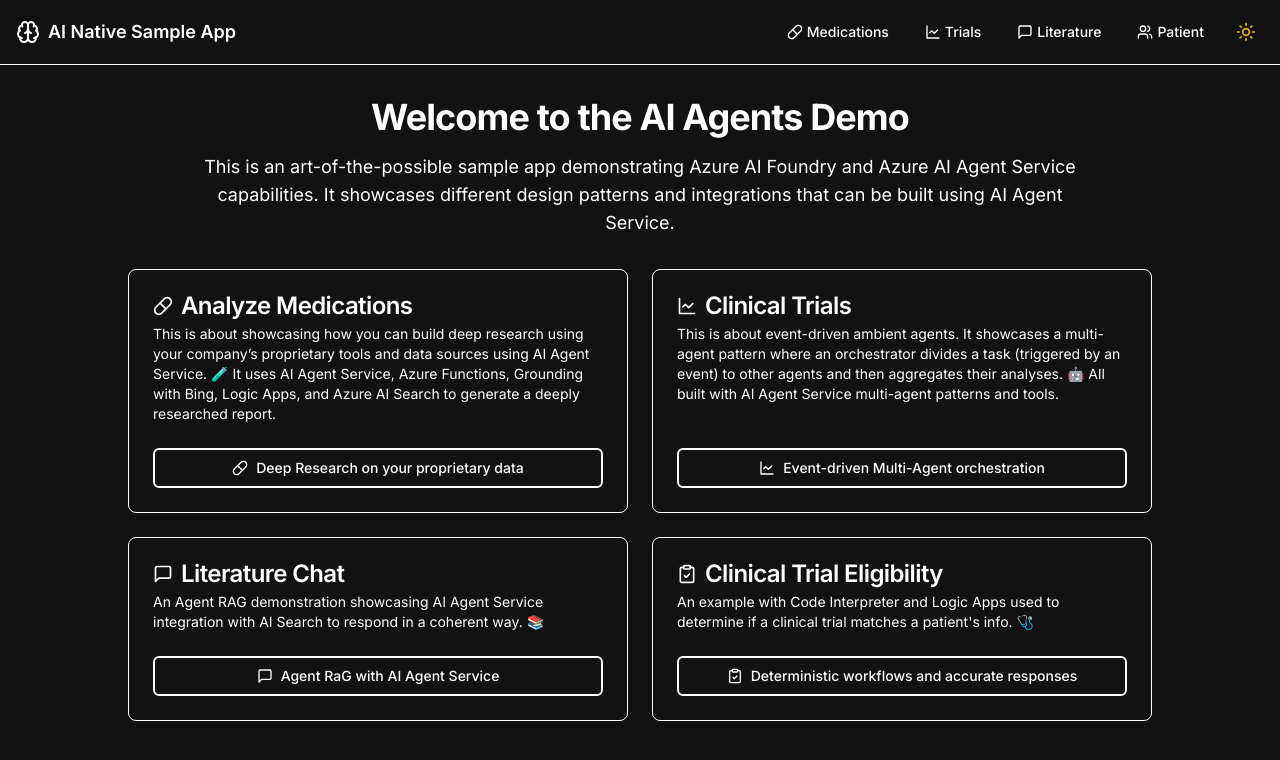
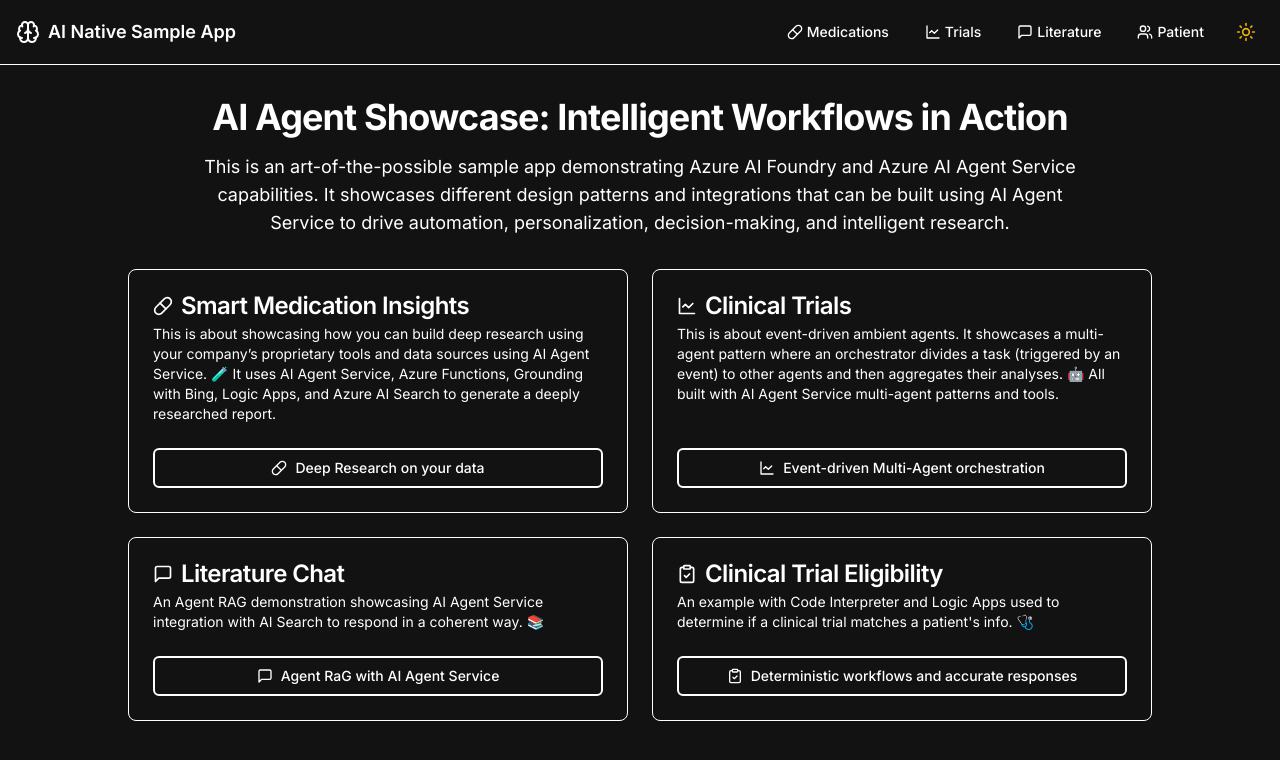
Before and after one commit to yujeny/ai-foundry-workshop, a React (Vite) app in the folder 3-ai-native-e2e-sample/frontend/: page / in a window 1280 px wide. Shown: the top 760 px of the page. Built offline with nearby package versions, Linux system fonts and the light colour scheme; no server answers.

Commit message:
minor update to home page

```diff
--- a/3-ai-native-e2e-sample/frontend/src/pages/home.tsx
+++ b/3-ai-native-e2e-sample/frontend/src/pages/home.tsx
@@ -18,10 +18,10 @@
     {
       to: "/medication",
       icon: <Pill className="h-5 w-5" />,
-      title: "Analyze Medications",
+      title: "Smart Medication Insights",
       desc: `This is about showcasing how you can build deep research using your company’s proprietary tools and data sources using AI Agent Service. 🧪
         It uses AI Agent Service, Azure Functions, Grounding with Bing, Logic Apps, and Azure AI Search to generate a deeply researched report.`,
-      buttonText: "Deep Research on your proprietary data",
+      buttonText: "Deep Research on your data",
       buttonIcon: <Pill className="h-4 w-4" />,
     },
     {
@@ -55,11 +55,11 @@
     <div className="space-y-8">
       {/* Centered main copy */}
       <div className="text-center space-y-4 max-w-4xl mx-auto">
-        <h1 className="text-4xl font-bold">Welcome to the AI Agents Demo</h1>
+        <h2 className="text-4xl font-bold">AI Agent Showcase: Intelligent Workflows in Action</h2>
         <p className="text-muted-foreground text-base sm:text-lg">
           This is an art-of-the-possible sample app demonstrating Azure AI Foundry
           and Azure AI Agent Service capabilities. It showcases different design
-          patterns and integrations that can be built using AI Agent Service.
+          patterns and integrations that can be built using AI Agent Service to drive automation, personalization, decision-making, and intelligent research.
         </p>
       </div>
 
```
Also changed, not shown: 2 other files (tests, documents, lock files or other folders).
